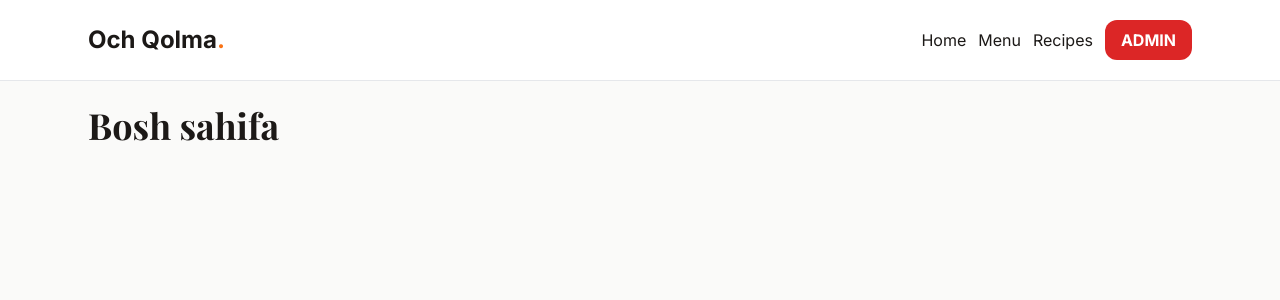
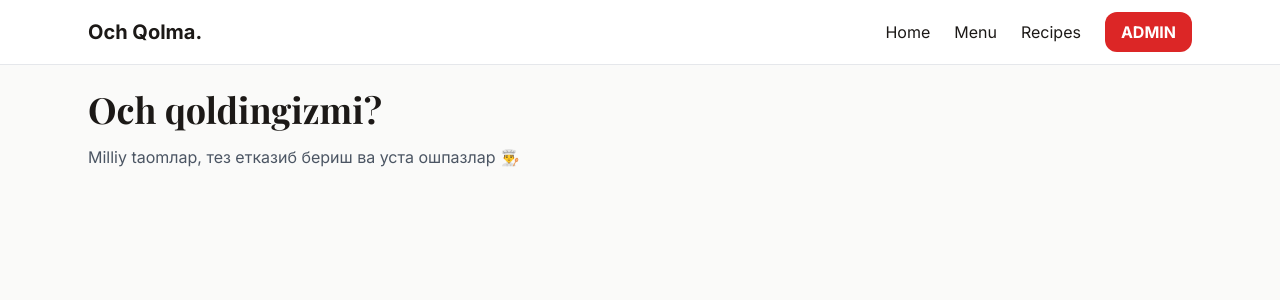
Before and after one commit to vistavoyagesra-coder/Och-qolma, a React (Vite) app: page / in a window 1280 px wide. Shown: the top 300 px of the page. Built offline with nearby package versions, Linux system fonts and the light colour scheme.

Commit message:
Update App.tsx

```diff
--- a/App.tsx
+++ b/App.tsx
@@ -1,60 +1,76 @@
-import React, { useState, useMemo } from 'react';
-import { recipes } from './data';
-import { Recipe, CartItem } from './types';
+import React, { useState } from 'react';
 
 const App: React.FC = () => {
   const [activeTab, setActiveTab] = useState<
-    'home' | 'menu' | 'recipes' | 'cart' | 'adminLogin' | 'admin'
+    'home' | 'menu' | 'recipes' | 'adminLogin' | 'admin'
   >('home');
 
   const [adminPassword, setAdminPassword] = useState('');
 
-  /* ================= HEADER ================= */
   return (
-    <div className="min-h-screen bg-stone-50 flex flex-col">
+    <div className="min-h-screen flex flex-col">
 
+      {/* ================= HEADER ================= */}
       <header className="bg-white border-b sticky top-0 z-50">
-        <div className="max-w-6xl mx-auto px-6 h-20 flex justify-between items-center">
+        <div className="max-w-6xl mx-auto px-6 h-16 flex justify-between items-center">
 
           {/* LOGO */}
           <div
-            className="text-2xl font-black cursor-pointer"
+            className="text-xl font-bold cursor-pointer"
             onClick={() => setActiveTab('home')}
           >
-            Och Qolma<span className="text-orange-500">.</span>
+            Och Qolma.
           </div>
 
           {/* NAV */}
-          <div className="flex gap-3 items-center">
+          <div className="flex items-center gap-6">
             <button onClick={() => setActiveTab('home')}>Home</button>
             <button onClick={() => setActiveTab('menu')}>Menu</button>
             <button onClick={() => setActiveTab('recipes')}>Recipes</button>
 
             <button
               onClick={() => setActiveTab('adminLogin')}
-              className="px-4 py-2 bg-red-600 text-white rounded-xl font-bold"
+              className="bg-red-600 text-white px-4 py-2 rounded-xl font-bold"
             >
               ADMIN
             </button>
           </div>
-
         </div>
       </header>
 
       {/* ================= MAIN ================= */}
       <main className="flex-grow max-w-6xl mx-auto w-full p-6">
 
-        {/* HOME */}
+        {/* -------- HOME -------- */}
         {activeTab === 'home' && (
-          <h1 className="text-4xl font-black">Bosh sahifa</h1>
+          <div>
+            <h1 className="text-4xl font-bold mb-4">Och qoldingizmi?</h1>
+            <p className="text-gray-600">
+              Milliy taomлар, тез етказиб бериш ва уста ошпазлар 👨‍🍳
+            </p>
+          </div>
         )}
 
-        {/* ADMIN LOGIN */}
+        {/* -------- MENU -------- */}
+        {activeTab === 'menu' && (
+          <div>
+            <h1 className="text-3xl font-bold mb-4">Menyu</h1>
+            <p>Bu yerda taomlar ro‘yxati bo‘ladi</p>
+          </div>
+        )}
+
+        {/* -------- RECIPES -------- */}
+        {activeTab === 'recipes' && (
+          <div>
+            <h1 className="text-3xl font-bold mb-4">Retseptlar</h1>
+            <p>Bu yerda retseptlar bo‘ladi</p>
+          </div>
+        )}
+
+        {/* -------- ADMIN LOGIN -------- */}
         {activeTab === 'adminLogin' && (
-          <div className="max-w-md mx-auto mt-20 bg-white p-8 rounded-2xl shadow">
-            <h2 className="text-2xl font-black mb-6 text-center">
-              Admin Login
-            </h2>
+          <div className="max-w-md mx-auto mt-20 p-8 bg-white rounded-2xl shadow">
+            <h1 className="text-2xl font-bold mb-6">Admin Login</h1>
 
             <input
               type="password"
@@ -65,46 +81,44 @@ const App: React.FC = () => {
             />
 
             <button
-              className="w-full bg-red-600 text-white p-3 rounded font-bold"
               onClick={() => {
                 if (adminPassword === '1234') {
                   setActiveTab('admin');
                   setAdminPassword('');
                 } else {
-                  alert("Noto‘g‘ri parol");
+                  alert('Noto‘g‘ri parol');
                 }
               }}
+              className="w-full bg-red-600 text-white p-3 rounded font-bold"
             >
               Kirish
             </button>
           </div>
         )}
 
-        {/* ADMIN PANEL */}
+        {/* -------- ADMIN PANEL -------- */}
         {activeTab === 'admin' && (
-          <div className="bg-white p-10 rounded-2xl shadow">
-            <h1 className="text-3xl font-black mb-6">
-              Admin Panel
-            </h1>
+          <div className="p-10 bg-gray-50 rounded-2xl">
+            <h1 className="text-3xl font-bold mb-6">Admin Panel</h1>
 
             <div className="flex gap-4">
               <button
-                className="bg-green-600 text-white px-6 py-3 rounded font-bold"
-                onClick={() => alert("Taom qo‘shish")}
+                onClick={() => alert('Taom qo‘shish')}
+                className="bg-green-600 text-white px-4 py-2 rounded"
               >
                 + Taom qo‘shish
               </button>
 
               <button
-                className="bg-blue-600 text-white px-6 py-3 rounded font-bold"
-                onClick={() => alert("Buyurtmalar")}
+                onClick={() => alert('Buyurtmalar')}
+                className="bg-blue-600 text-white px-4 py-2 rounded"
               >
                 Buyurtmalar
               </button>
 
               <button
-                className="bg-gray-300 px-6 py-3 rounded font-bold"
                 onClick={() => setActiveTab('home')}
+                className="bg-gray-400 text-white px-4 py-2 rounded"
               >
                 Chiqish
               </button>
```
